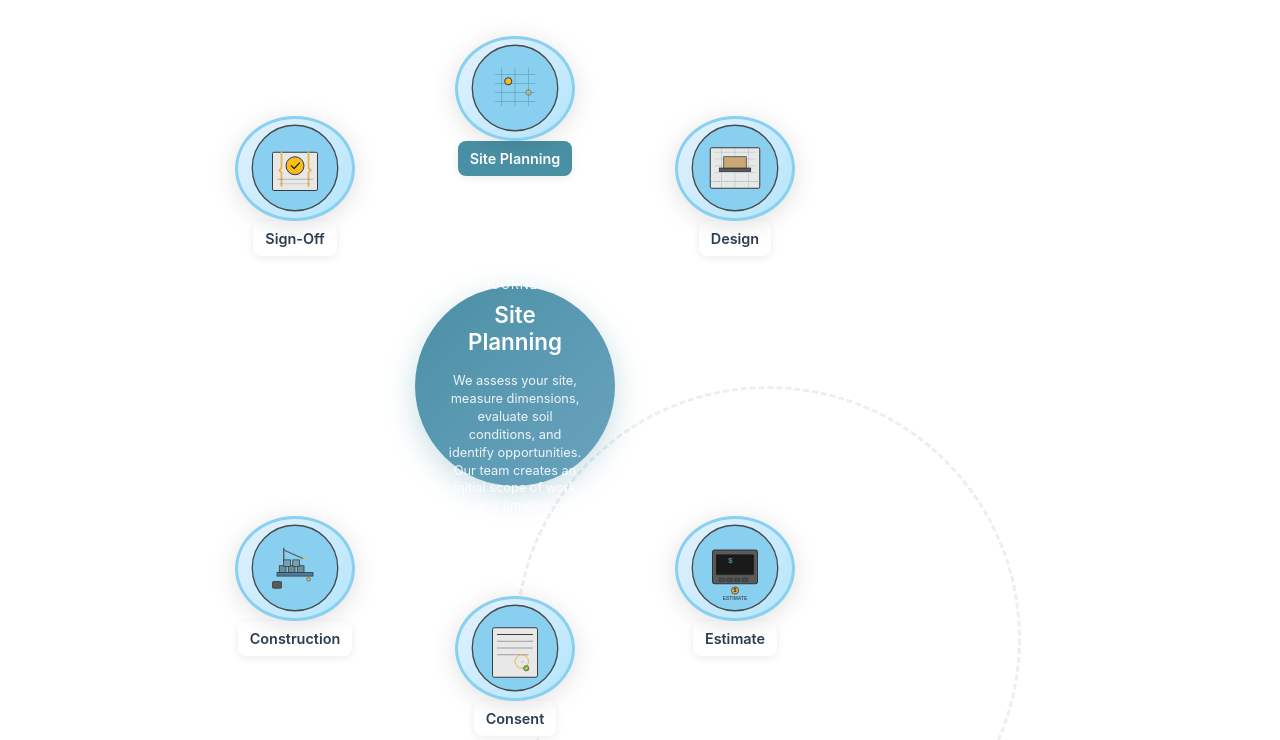
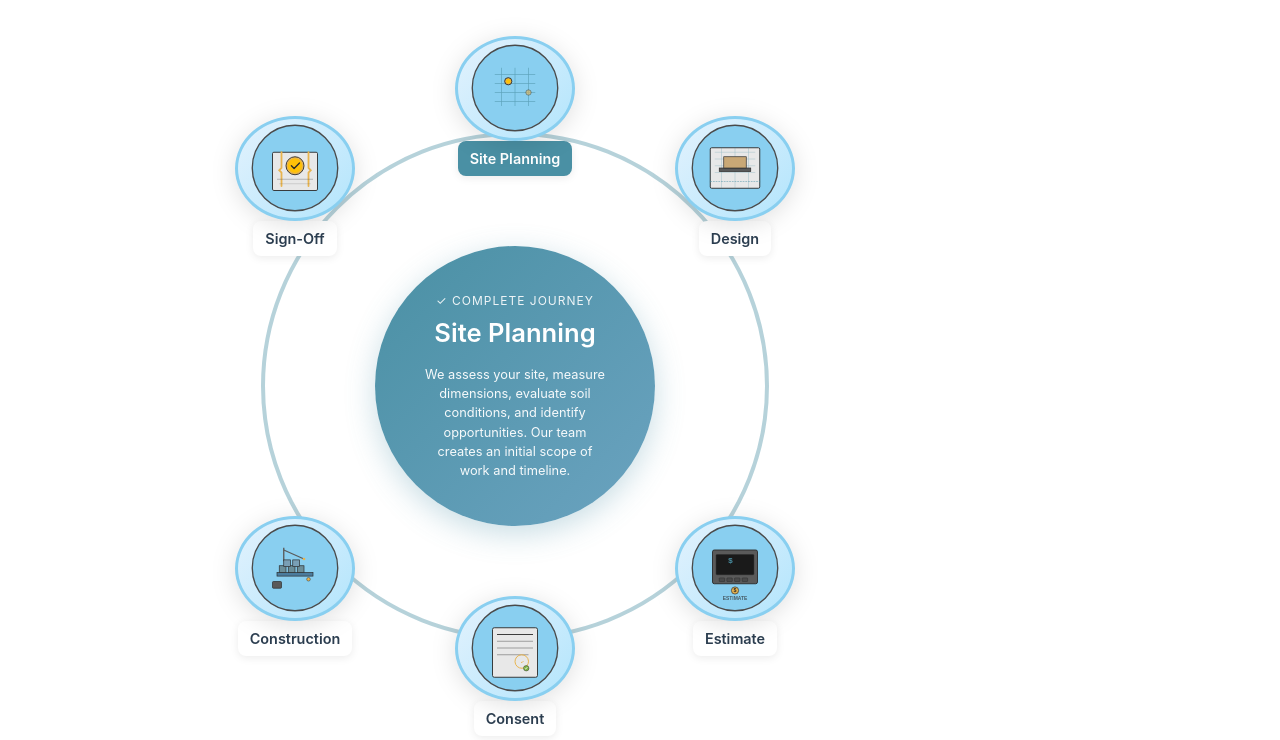
Before and after one commit to RaynoPot/rewall2-website, a plain HTML site: page services.html in a window 1280 px wide. Shown: the part 852-1592 px from the top of the page. Drawn offline with Linux system fonts and the light colour scheme.

Commit message:
Circle - 3

```diff
--- a/css/styles.css
+++ b/css/styles.css
@@ -849,8 +849,8 @@ svg.animation line {
 
 .journey-center {
     position: absolute;
-    width: 200px;
-    height: 200px;
+    width: 280px;
+    height: 280px;
     background: linear-gradient(135deg, var(--teal-accent) 0%, #6BA3C0 100%);
     border-radius: 50%;
     display: flex;
@@ -861,20 +861,20 @@ svg.animation line {
     box-shadow: 0 8px 30px rgba(74, 144, 164, 0.3);
     color: var(--white);
     text-align: center;
-    padding: var(--spacing-md);
+    padding: var(--spacing-lg);
 }
 
 .journey-center h3 {
     margin: 0 0 var(--spacing-sm);
-    font-size: 1.4rem;
+    font-size: 1.6rem;
     color: var(--white);
 }
 
 .journey-center p {
     margin: 0;
-    font-size: 0.85rem;
-    color: rgba(255, 255, 255, 0.9);
-    line-height: 1.4;
+    font-size: 0.9rem;
+    color: rgba(255, 255, 255, 0.95);
+    line-height: 1.5;
 }
 
 .journey-stage {
@@ -979,31 +979,19 @@ svg.animation line {
     }
 }
 
-@keyframes rotateClockwise {
-    0% {
-        transform: rotate(0deg);
-    }
-    100% {
-        transform: rotate(360deg);
-    }
-}
-
-/* Animated arrow indicator showing clockwise journey flow */
+/* Connecting line (visual circle path) */
 .journey-circle-container::before {
-    content: '→';
+    content: '';
     position: absolute;
-    width: 60px;
-    height: 60px;
+    width: 500px;
+    height: 500px;
+    border: 3px dashed var(--border-gray);
+    border-radius: 50%;
+    z-index: 1;
     top: 50%;
     left: 50%;
     transform: translate(-50%, -50%);
-    font-size: 2.5rem;
-    color: var(--teal-accent);
-    opacity: 0.15;
-    animation: rotateClockwise 20s linear infinite;
-    pointer-events: none;
-    z-index: 1;
-    font-weight: bold;
+    opacity: 0.5;
 }
 
 /* Positioning each stage in a circle (6 stages) */
@@ -1046,13 +1034,13 @@ svg.animation line {
     position: absolute;
     width: 500px;
     height: 500px;
-    border: 3px dashed var(--border-gray);
+    border: 4px solid var(--teal-accent);
     border-radius: 50%;
     z-index: 1;
     top: 50%;
     left: 50%;
     transform: translate(-50%, -50%);
-    opacity: 0.5;
+    opacity: 0.4;
 }
 
 /* Tablet adjustments */
```
